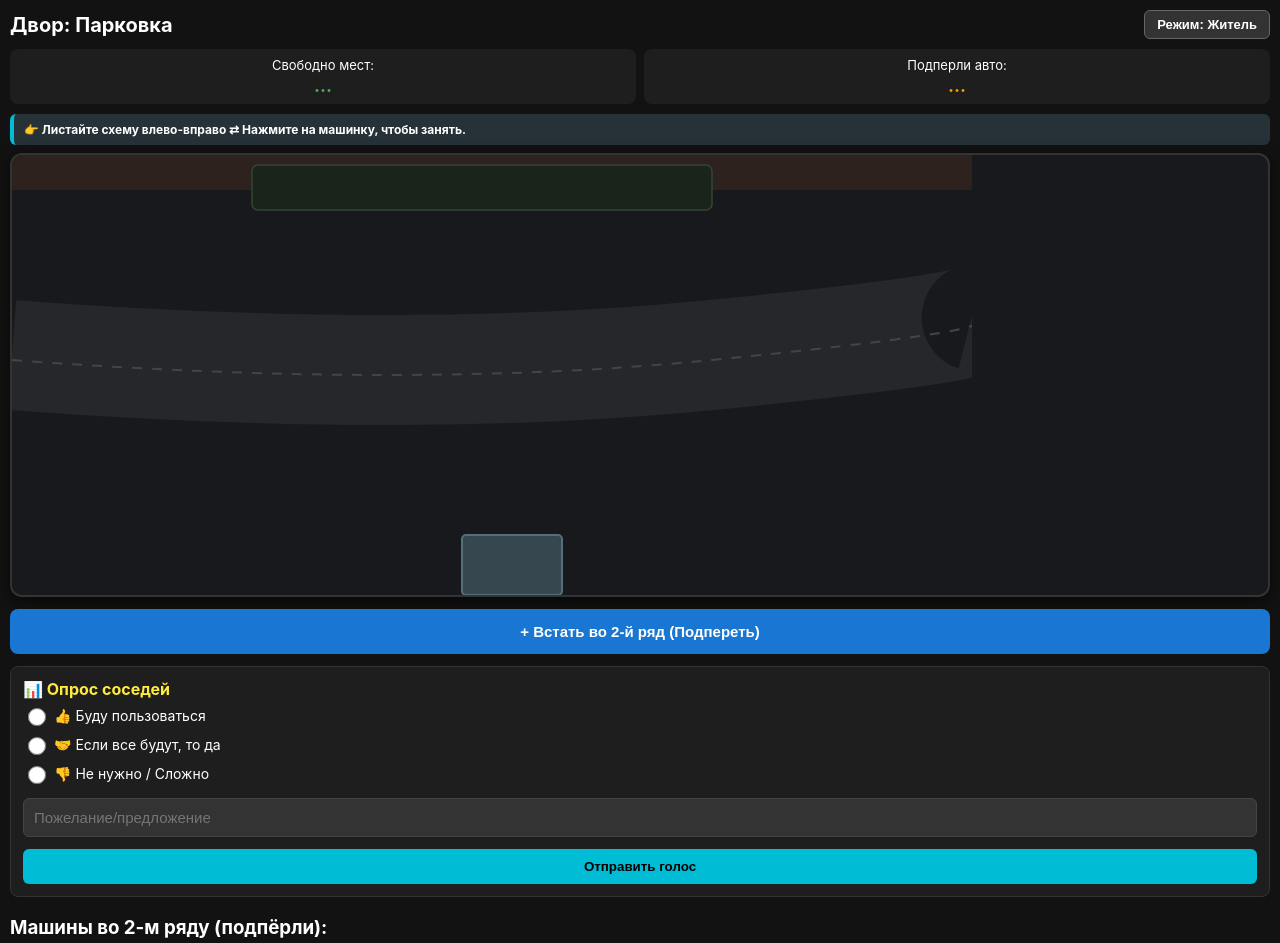
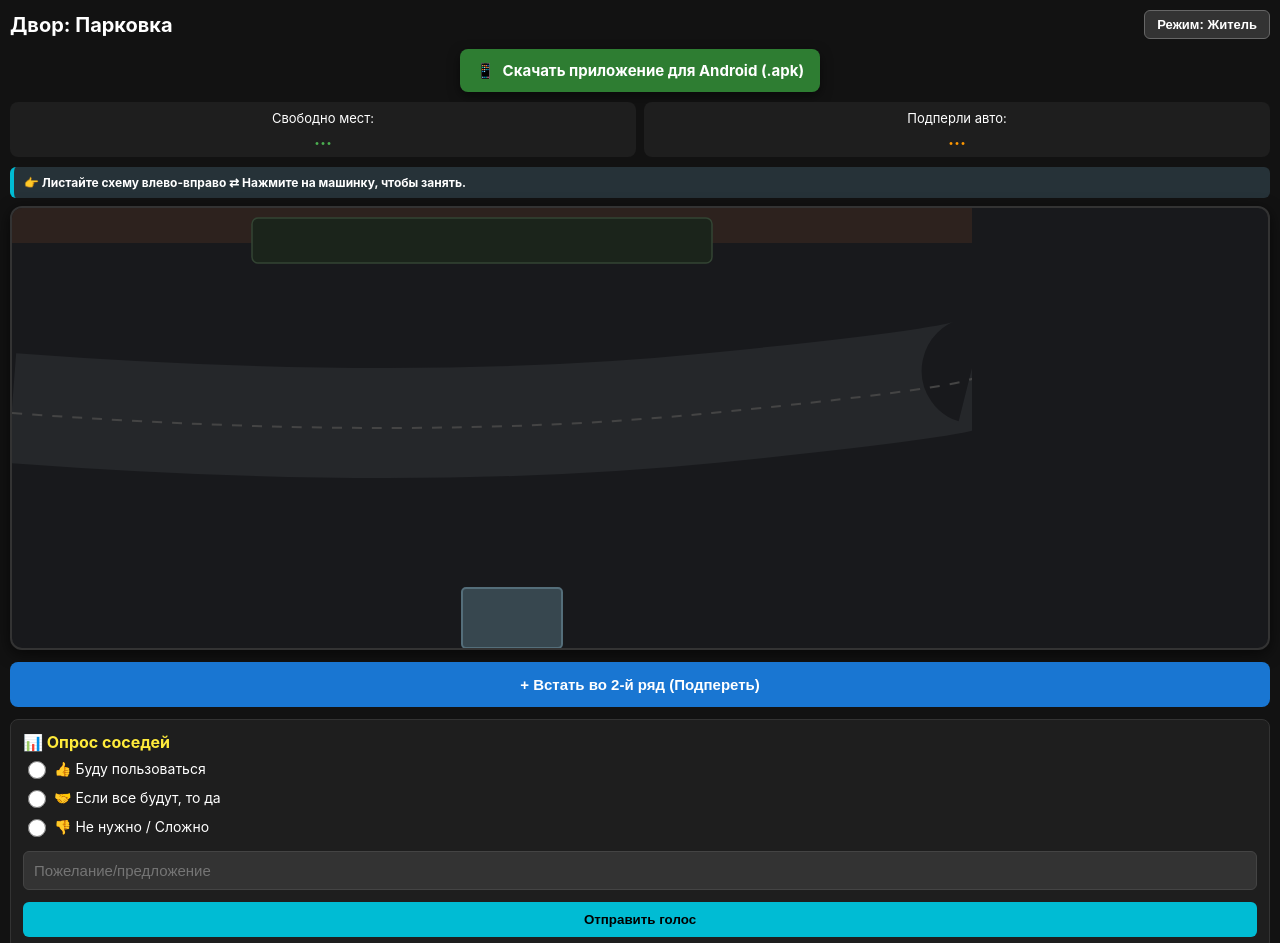
Before and after one commit to minin3418/Parking, a website: page public/index.html in a window 1280 px wide. Shown: the top 943 px of the page. Drawn offline with Linux system fonts and the light colour scheme; no server answers.

Commit message:
Update index.html
    <!-- Кнопка скачивания APK под шапкой -->
    <div style="text-align: center; margin: 10px 14px;">
        <a href="/dvor-parking-release.apk"
           style="display: inline-flex; align-items: center; justify-content: center; gap: 8px; width: 100%; max-width: 360px; padding: 12px; background: #2e7d32; color: #ffffff; text-decoration: none; font-weight: bold; font-size: 15px; border-radius: 8px; box-shadow: 0 4px 12px rgba(0,0,0,0.5); box-sizing: border-box;">
            <span>📱</span>
            <span>Скачать приложение для Android (.apk)</span>
        </a>
    </div>

```diff
--- a/public/index.html
+++ b/public/index.html
@@ -45,6 +45,14 @@
         <button id="roleBadge" class="admin-badge" onclick="toggleAdmin()">Режим: Житель</button>
     </header>
 
+    <!-- Кнопка скачивания APK под шапкой -->
+    <div style="text-align: center; margin: 10px 14px;">
+        <a href="/dvor-parking-release.apk"
+           style="display: inline-flex; align-items: center; justify-content: center; gap: 8px; width: 100%; max-width: 360px; padding: 12px; background: #2e7d32; color: #ffffff; text-decoration: none; font-weight: bold; font-size: 15px; border-radius: 8px; box-shadow: 0 4px 12px rgba(0,0,0,0.5); box-sizing: border-box;">
+            <span>📱</span>
+            <span>Скачать приложение для Android (.apk)</span>
+        </a>
+    </div>
     <div id="adminPanel" class="admin-controls">
         <b style="color: #e91e63;">★ Панель Администратора</b>
         <div style="display:flex; gap:8px; margin-top:8px;">
```
